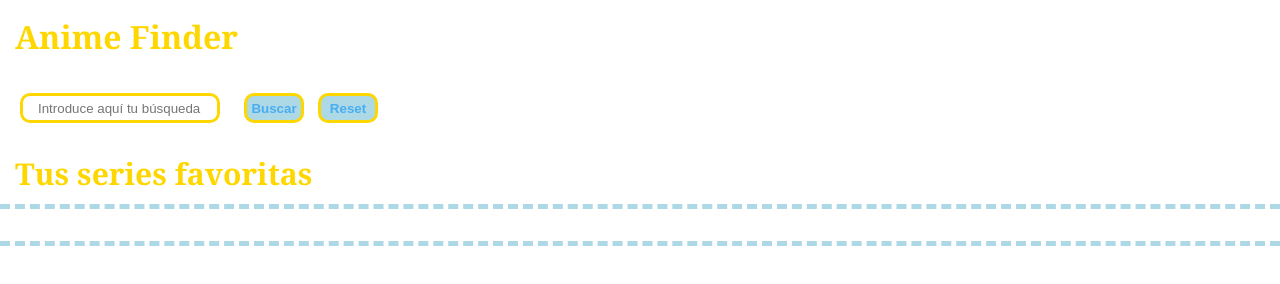
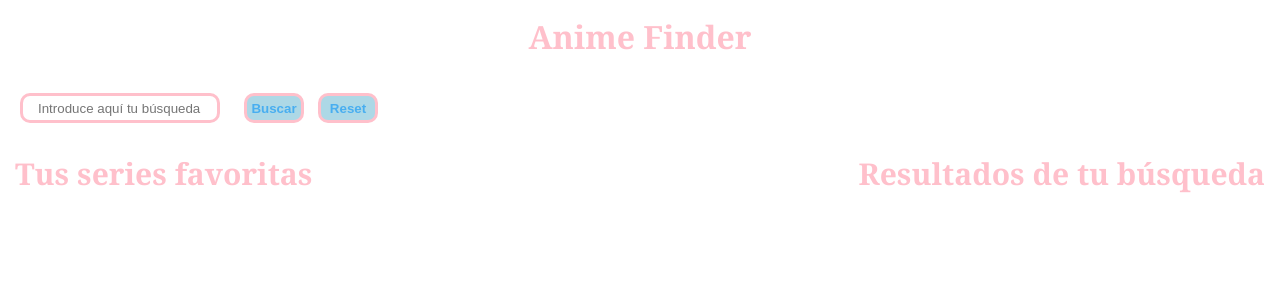
Before and after one commit to Adalab/modulo-2-evaluacion-final-Rouseta, a website: page src/html/index.html in a window 1280 px wide. Drawn offline with nearby package versions, Linux system fonts and the light colour scheme; files that its build step writes are made by us from their sources.

Commit message:
styles: adding new colors and running docs

```diff
--- a/src/html/index.html
+++ b/src/html/index.html
@@ -37,10 +37,18 @@
         <button class="js-btn-reset button__reset">Reset</button>
       </form>
 
-      <h2 class="searchresults__title">Tus series favoritas</h2>
-      <div class="searchresults__favourites"></div>
-
-      <div class="searchresults"></div>
+      <div class="mainDiv">
+        <section class="favouritesList">
+          <h2 class="searchresults__title">Tus series favoritas</h2>
+          <div class="searchresults__favourites"></div>
+        </section>
+        <section class="allResults">
+          <h2 class="searchresults__title titleResults">
+            Resultados de tu búsqueda
+          </h2>
+          <div class="searchresults"></div>
+        </section>
+      </div>
     </main>
 
     <script src="./assets/js/main.js"></script>
--- a/src/js/main.js
+++ b/src/js/main.js
@@ -94,12 +94,12 @@ function renderFavourites() {
             <img class="image" src="${favouriteSeriesArray[i].image_url}"/>
         </article>
         <div>
-            <button class="testing"data-id="${favouriteSeriesArray[i].mal_id}">Quitar</button>
+            <button class="deleteOneBtn"data-id="${favouriteSeriesArray[i].mal_id}">Quitar</button>
         </div>
         `;
     }
-    //Listener al botón x
-    const xButtons = document.querySelectorAll(".testing");
+    //Listener al botón x que borra el favorito seleccionado
+    const xButtons = document.querySelectorAll(".deleteOneBtn");
     for (const xButton of xButtons) {
         xButton.addEventListener("click", resetOne);
     }
--- a/src/scss/main.scss
+++ b/src/scss/main.scss
@@ -6,31 +6,42 @@
   background-attachment: fixed;
   min-height: 100vh;
   .mainTitle {
-    color: gold;
+    color: pink;
     padding: 15px 15px;
     font-family: Cambria, Cochin, Georgia, Times, "Times New Roman", serif;
+    text-align: center;
+  }
+
+  .mainDiv {
+    text-align: center;
+    display: flex;
+    flex-direction: row;
+    justify-content: space-between;
   }
 }
 
 .favourite {
   color: #48aef0;
-  background-color: gold;
+  background-color: pink;
 }
+
 .searchresults {
   &__favourites {
-    border-bottom: dashed 5px lightblue;
-    border-top: dashed 5px lightblue;
     padding: 1rem;
+    margin-bottom: 1rem;
+    display: flex;
+    flex-direction: column;
+    justify-content: flex-start;
   }
   &__title {
     margin: 10px 15px;
-    color: gold;
+    color: pink;
     font-family: Cambria, Cochin, Georgia, Times, "Times New Roman", serif;
     font-size: 30px;
   }
 
   .results {
-    color: gold;
+    color: pink;
     font-size: 25px;
     font-family: Cambria, Cochin, Georgia, Times, "Times New Roman", serif;
     padding: 1.2rem 1rem 1rem;
@@ -46,12 +57,13 @@
   height: 30px;
   width: 200px;
   border-radius: 10px;
-  border: solid gold;
+  border: solid pink;
   padding-left: 15px;
 }
 .button__search,
-.button__reset {
-  border: solid gold;
+.button__reset,
+.deleteOneBtn {
+  border: solid pink;
   margin-left: 10px;
   border-radius: 10px;
   height: 30px;
```
Also changed, not shown: docs/assets/js/main.js (+1 -1 lines), docs/index.html (+12 -4 lines), docs/assets/css/main.css.
